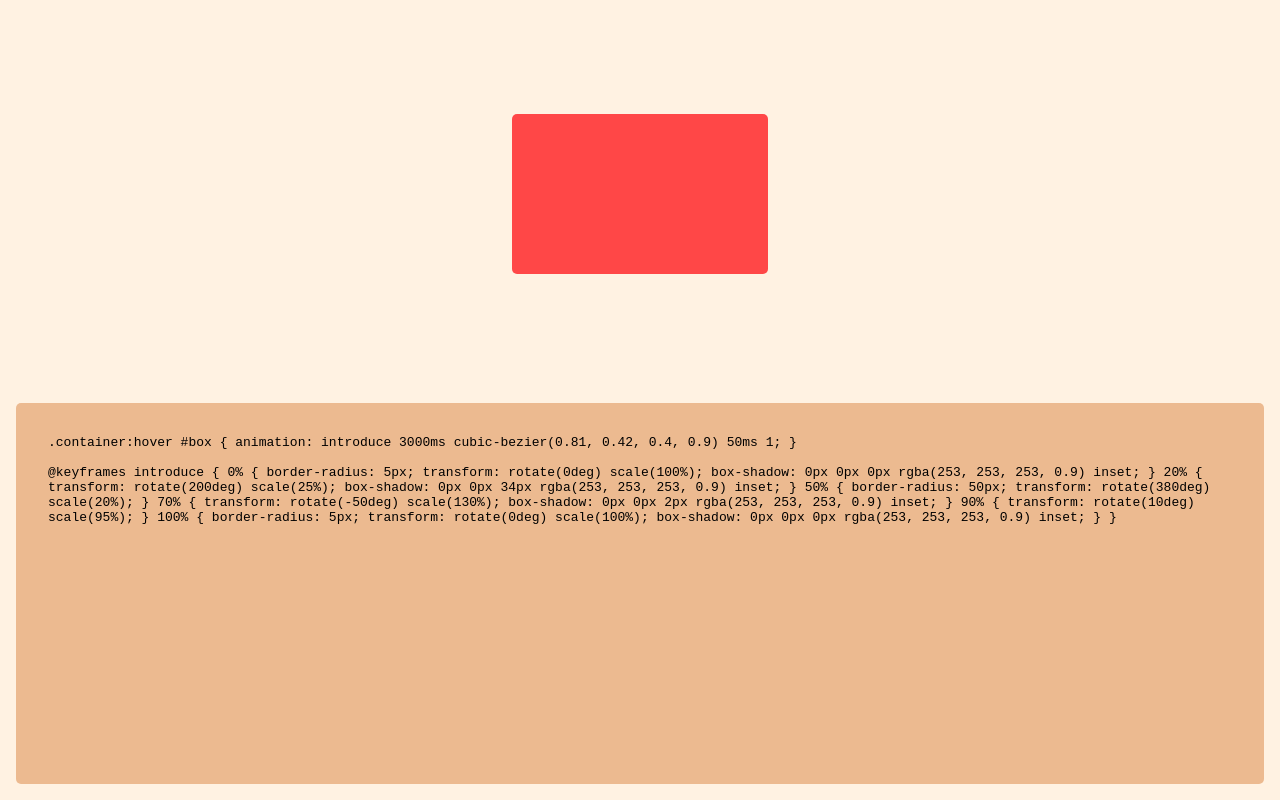
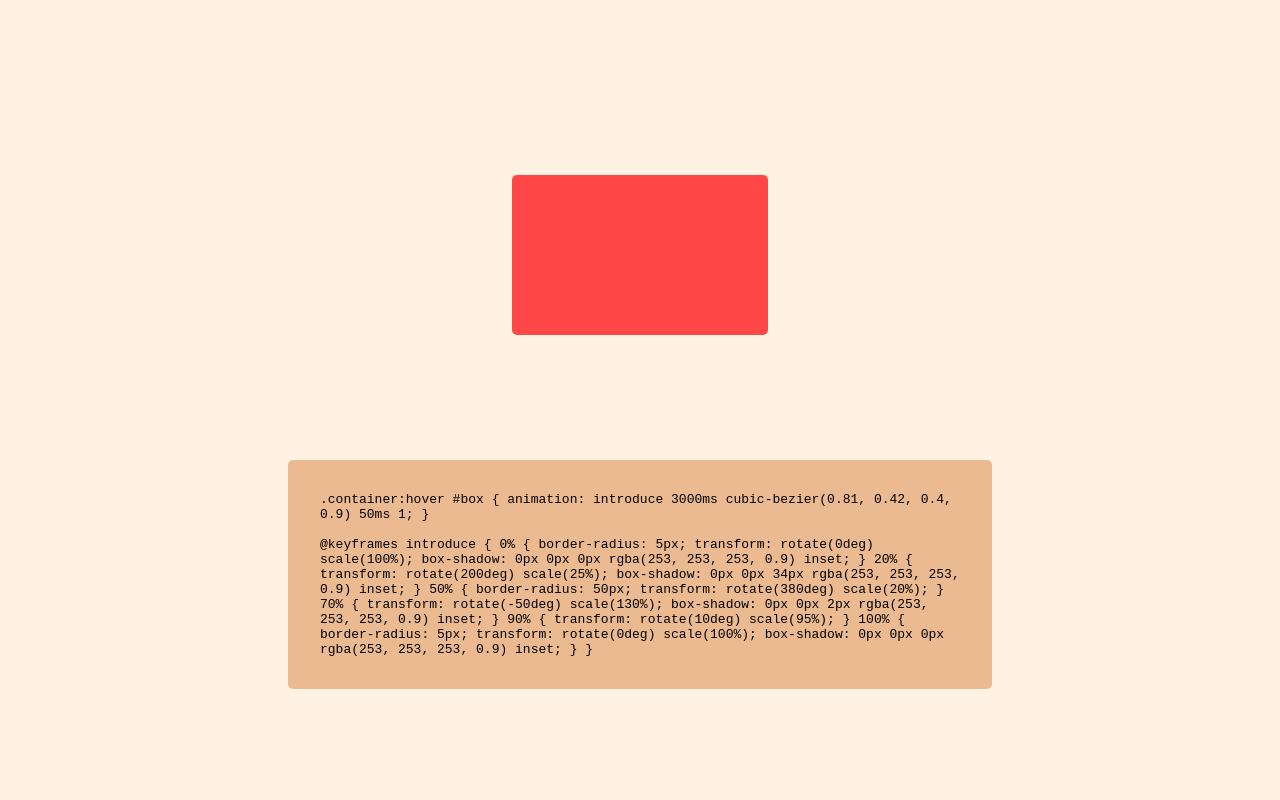
Before and after one commit to vpetridis/css-advanced-animations_test, a plain HTML site: page index.html in a window 1280 px wide. Drawn offline with Linux system fonts and the light colour scheme.

Commit message:
FIXED heights on elements

```diff
--- a/style.css
+++ b/style.css
@@ -2,12 +2,14 @@ body {
   background-color: rgb(255, 242, 226);
   display: grid;
   height: 100vh;
-  place-items: stretch ;
+  place-items: stretch;
   margin: 0 auto;
   overflow: hidden;
 }
 .container,
 #box {
+  position: relative;
+  top: 5vh;
   width: 20vw;
   height: 20vh;
 }
@@ -63,14 +65,16 @@ body {
 }
 
 .code-example {
- background: rgb(236, 186, 144);
+  background: rgb(236, 186, 144);
   word-wrap: break-word;
   box-decoration-break: clone;
-  padding: .1rem .3rem .2rem;
-  border-radius: .2rem;
+  padding: 0.1rem;
+  border-radius: 0.2rem;
   padding: 2rem;
   margin: 1rem;
   border-radius: 5px;
-  bottom: 30vh;
-
+  /* bottom: 30vh; */
+  justify-self: center;
+  align-self: center;
+  width: 50%;
 }
```
